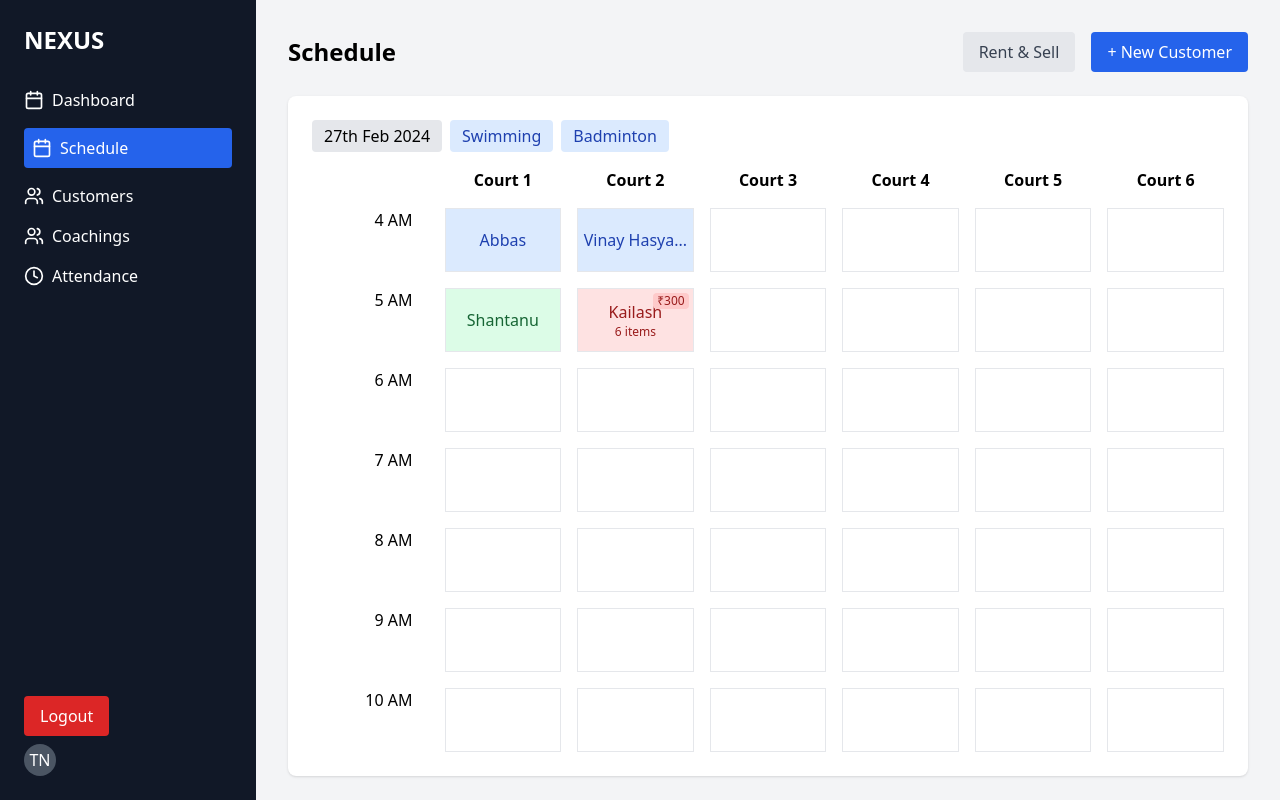
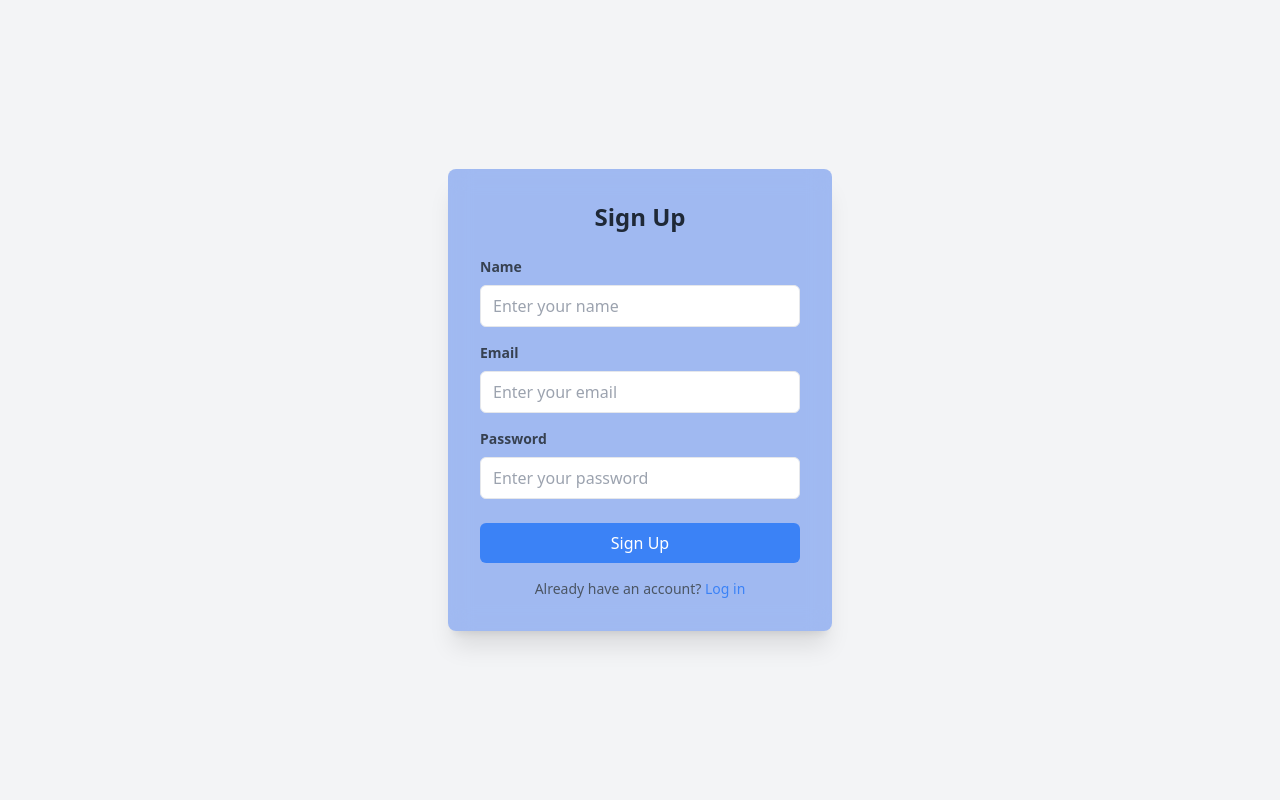
Before and after one commit to 0Kaju12/Booking-App, a React (Vite) app in the folder frontend/Courtly/: page /signup in a window 1280 px wide. Built offline with nearby package versions, Linux system fonts and the light colour scheme.

Commit message:
Saved information to local storage to prevent page refresh errors

```diff
--- a/frontend/Courtly/src/Pages/Dashboard.jsx
+++ b/frontend/Courtly/src/Pages/Dashboard.jsx
@@ -1,18 +1,28 @@
-import React from 'react';
+import React, { useEffect, useState } from 'react';
 import { Calendar, Clock, Users } from 'lucide-react';
 import { useSelector, useDispatch } from "react-redux";
 import { logout } from '../utils/authSlice';
-import { useNavigate } from 'react-router-dom'; // Import useNavigate
+import { useNavigate } from 'react-router-dom';
 
 function Dashboard() {
   const courts = ['Court 1', 'Court 2', 'Court 3', 'Court 4', 'Court 5', 'Court 6'];
   const hours = ['4 AM', '5 AM', '6 AM', '7 AM', '8 AM', '9 AM', '10 AM'];
-  const user = useSelector((state) => state.auth.user);
+  const user = useSelector((state) => state.auth.user); // Keep user for other info
+  const [username, setUsername] = useState('');
   const dispatch = useDispatch();
-  const navigate = useNavigate(); // Initialize useNavigate
+  const navigate = useNavigate();
+
+  useEffect(() => {
+    // Get the username from local storage on component mount
+    const storedUsername = localStorage.getItem('username');
+    if (storedUsername) {
+      setUsername(storedUsername);
+    }
+  }, []);
 
   const handleLogout = () => {
-    dispatch(logout()); // Call logout as a function
+    dispatch(logout());
+    localStorage.removeItem('username'); // Clear the username on logout
     navigate('/'); // Redirect to the root route after logging out
   };
 
@@ -47,9 +57,9 @@ function Dashboard() {
         </nav>
         <div className="absolute bottom-6 left-6 flex items-center space-x-2">
           <div className="w-8 h-8 bg-gray-600 rounded-full flex items-center justify-center">
-            TN
+            {username.charAt(0)} {/* Display the first letter of the username */}
           </div>
-          <span>{user.name}</span>
+          <span>{username}</span> {/* Use username from local storage */}
         </div>
         {/* Logout Button */}
         <div className="absolute bottom-16 left-6">
--- a/frontend/Courtly/src/Pages/Login.jsx
+++ b/frontend/Courtly/src/Pages/Login.jsx
@@ -1,5 +1,5 @@
 import React, { useState } from 'react';
-import { Link, useNavigate } from 'react-router-dom';
+import { Link, Navigate, useNavigate } from 'react-router-dom';
 import { useDispatch } from 'react-redux';
 import { setLoginData } from '../utils/authSlice';
 
@@ -8,6 +8,8 @@ function Login() {
   const [password, setPassword] = useState('');
   const [error, setError] = useState('');
   const dispatch = useDispatch();
+  // const navigate = Navigate();
+  const navigate = useNavigate();
 
   const handleSubmit = async (e) => {
     e.preventDefault();
@@ -24,21 +26,25 @@ function Login() {
       const data = await response.json();
       if (response.ok) {
         console.log('Login successful:', data);
-        setError('');
+        setError(''); // Clear any previous errors
+        // Store the username in local storage
+        localStorage.setItem('username', data.user.name);
         dispatch(setLoginData({
           token: data.token,
           name: data.user.name,
           email: data.user.email,
           role: data.user.role
         }));
-        navigate('/dashboard'); // Redirect to the dashboard on successful login
+        navigate('/dashboard');
       } else {
         setError(data.message || 'Login failed. Please try again.');
       }
     } catch (error) {
       setError('Error during login. Please try again later.');
     }
+
   };
+
 
   return (
     <div className="flex items-center justify-center min-h-screen bg-gray-100">
--- a/frontend/Courtly/src/Pages/Signup.jsx
+++ b/frontend/Courtly/src/Pages/Signup.jsx
@@ -1,128 +1,115 @@
-import React from 'react';
-import { Calendar, Clock, Users } from 'lucide-react';
-import { useSelector, useDispatch } from "react-redux";
-import { logout } from '../utils/authSlice';
-import { useNavigate } from 'react-router-dom';
+import React, { useState } from 'react';
+import { Link, useNavigate } from 'react-router-dom';
+import { useDispatch } from 'react-redux';
+import { setLoginData } from '../utils/authSlice';
 
-function Dashboard() {
-  const courts = ['Court 1', 'Court 2', 'Court 3', 'Court 4', 'Court 5', 'Court 6'];
-  const hours = ['4 AM', '5 AM', '6 AM', '7 AM', '8 AM', '9 AM', '10 AM'];
-  const user = useSelector((state) => state.auth.user);
+function Signup() {
+  const [name, setName] = useState('');
+  const [email, setEmail] = useState('');
+  const [password, setPassword] = useState('');
+  const [error, setError] = useState('');
   const dispatch = useDispatch();
-  const navigate = useNavigate();
+  const navigate = useNavigate(); // Import and use the navigate hook
 
-  const handleLogout = () => {
-    dispatch(logout());
-    navigate('/');
+  const handleSubmit = async (e) => {
+    e.preventDefault();
+
+    try {
+      const response = await fetch('http://localhost:5000/api/auth/signup', {
+        method: 'POST',
+        headers: {
+          'Content-Type': 'application/json',
+        },
+        body: JSON.stringify({ name, email, password }),
+      });
+
+      const data = await response.json();
+      if (response.ok) {
+        console.log('Signup successful:', data);
+        setError(''); // Clear any previous errors
+        // Store the username in local storage
+        localStorage.setItem('username', data.user.name);
+        dispatch(setLoginData({
+          token: data.token,
+          name: data.user.name,
+          email: data.user.email,
+          role: data.user.role
+        }));
+        navigate('/dashboard');
+      } else {
+        setError(data.message || 'Signup failed. Please try again.');
+      }
+    } catch (error) {
+      setError('Error during signup. Please try again later.');
+    }
   };
 
   return (
-    <div className="flex h-screen bg-gray-100">
-      {/* Sidebar */}
-      <div className="w-64 bg-gray-900 text-white p-6 relative">
-        <h1 className="text-2xl font-bold mb-8">NEXUS</h1>
-        <nav>
-          <ul className="space-y-4">
-            <li className="flex items-center space-x-2">
-              <Calendar size={20} />
-              <span>Dashboard</span>
-            </li>
-            <li className="flex items-center space-x-2 bg-blue-600 p-2 rounded">
-              <Calendar size={20} />
-              <span>Schedule</span>
-            </li>
-            <li className="flex items-center space-x-2">
-              <Users size={20} />
-              <span>Customers</span>
-            </li>
-            <li className="flex items-center space-x-2">
-              <Users size={20} />
-              <span>Coachings</span>
-            </li>
-            <li className="flex items-center space-x-2">
-              <Clock size={20} />
-              <span>Attendance</span>
-            </li>
-          </ul>
-        </nav>
-        <div className="absolute bottom-6 left-6 flex items-center space-x-2">
-          <div className="w-8 h-8 bg-gray-600 rounded-full flex items-center justify-center">
-            TN
+    <div className="flex items-center justify-center min-h-screen bg-gray-100">
+      <div className="p-8 rounded-lg shadow-lg w-full max-w-sm bg-blue-600 bg-opacity-40 shadow-xl backdrop-blur-md">
+        <h2 className="text-2xl font-bold mb-6 text-gray-800 text-center">Sign Up</h2>
+        <form onSubmit={handleSubmit}>
+          <div className="mb-4">
+            <label className="block text-gray-700 text-sm font-bold mb-2" htmlFor="name">
+              Name
+            </label>
+            <input
+              type="text"
+              id="name"
+              placeholder="Enter your name"
+              className="w-full px-3 py-2 border rounded-md text-gray-700 focus:outline-none focus:border-blue-500"
+              value={name}
+              onChange={(e) => setName(e.target.value)}
+              required
+            />
           </div>
-          <span>{user.name}</span>
-        </div>
-        {/* Logout Button */}
-        <div className="absolute bottom-16 left-6">
+          <div className="mb-4">
+            <label className="block text-gray-700 text-sm font-bold mb-2" htmlFor="email">
+              Email
+            </label>
+            <input
+              type="email"
+              id="email"
+              placeholder="Enter your email"
+              className="w-full px-3 py-2 border rounded-md text-gray-700 focus:outline-none focus:border-blue-500"
+              value={email}
+              onChange={(e) => setEmail(e.target.value)}
+              required
+            />
+          </div>
+          <div className="mb-6">
+            <label className="block text-gray-700 text-sm font-bold mb-2" htmlFor="password">
+              Password
+            </label>
+            <input
+              type="password"
+              id="password"
+              placeholder="Enter your password"
+              className="w-full px-3 py-2 border rounded-md text-gray-700 focus:outline-none focus:border-blue-500"
+              value={password}
+              onChange={(e) => setPassword(e.target.value)}
+              required
+            />
+          </div>
           <button
-            onClick={handleLogout}
-            className="bg-red-600 text-white px-4 py-2 rounded hover:bg-red-700 transition-colors"
+            type="submit"
+            className="w-full bg-blue-500 text-white py-2 rounded-md hover:bg-blue-600 transition-colors"
           >
-            Logout
+            Sign Up
           </button>
-        </div>
-      </div>
+        </form>
 
-      {/* Main content */}
-      <div className="flex-1 p-8">
-        <div className="flex justify-between items-center mb-6">
-          <h2 className="text-2xl font-bold">Schedule</h2>
-          <div className="flex space-x-4">
-            <button className="bg-gray-200 text-gray-700 px-4 py-2 rounded">Rent & Sell</button>
-            <button className="bg-blue-600 text-white px-4 py-2 rounded">+ New Customer</button>
-          </div>
-        </div>
-
-        <div className="bg-white rounded-lg shadow p-6">
-          <div className="flex justify-between items-center mb-4">
-            <div className="flex space-x-2">
-              <span className="bg-gray-200 px-3 py-1 rounded">27th Feb 2024</span>
-              <span className="bg-blue-100 text-blue-800 px-3 py-1 rounded">Swimming</span>
-              <span className="bg-blue-100 text-blue-800 px-3 py-1 rounded">Badminton</span>
-            </div>
-          </div>
-
-          <div className="grid grid-cols-7 gap-4">
-            <div className="col-span-1"></div>
-            {courts.map((court, index) => (
-              <div key={index} className="text-center font-semibold">{court}</div>
-            ))}
-
-            {hours.map((hour, hourIndex) => (
-              <React.Fragment key={hourIndex}>
-                <div className="text-right pr-4">{hour}</div>
-                {courts.map((_, courtIndex) => (
-                  <div key={`${hourIndex}-${courtIndex}`} className="border border-gray-200 h-16 relative">
-                    {hourIndex === 0 && courtIndex === 0 && (
-                      <div className="absolute inset-0 bg-blue-100 text-blue-800 flex items-center justify-center">
-                        Abbas
-                      </div>
-                    )}
-                    {hourIndex === 0 && courtIndex === 1 && (
-                      <div className="absolute inset-0 bg-blue-100 text-blue-800 flex items-center justify-center">
-                        Vinay Hasya...
-                      </div>
-                    )}
-                    {hourIndex === 1 && courtIndex === 0 && (
-                      <div className="absolute inset-0 bg-green-100 text-green-800 flex items-center justify-center">
-                        Shantanu
-                      </div>
-                    )}
-                    {hourIndex === 1 && courtIndex === 1 && (
-                      <div className="absolute inset-0 bg-red-100 text-red-800 flex flex-col items-center justify-center">
-                        <span>Kailash</span>
-                        <span className="text-xs">6 items</span>
-                        <span className="absolute top-1 right-1 text-xs bg-red-200 px-1 rounded">₹300</span>
-                      </div>
-                    )}
-                  </div>
-                ))}
-              </React.Fragment>
-            ))}
-          </div>
-        </div>
+        {error && (
+          <p className="mt-4 text-sm text-center text-red-500">
+            {error}
+          </p>
+        )}
+        <p className="mt-4 text-sm text-center text-gray-600">
+          Already have an account? <Link to="/login" className="text-blue-500 hover:underline">Log in</Link>
+        </p>
       </div>
     </div>
   );
-};
+}
 
-export default Dashboard;
+export default Signup;
```
